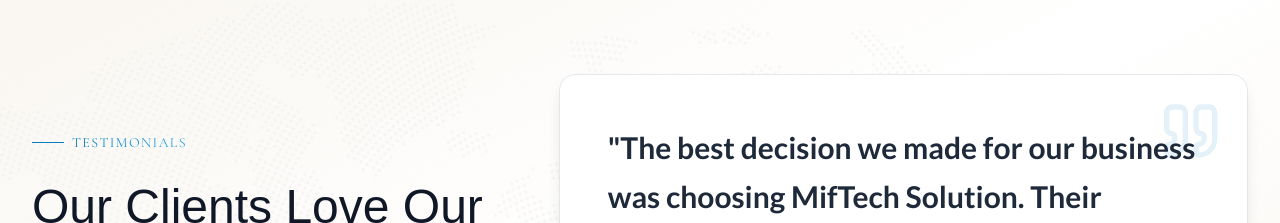
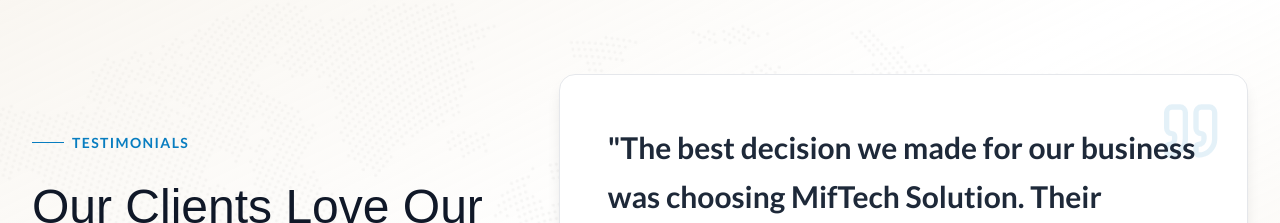
Before and after one commit to scaleoxperts/MiftechSolutions, a Next.js app: page / in a window 1280 px wide. Shown: the part 5520-5743 px from the top of the page. Built offline with nearby package versions, Linux system fonts and the light colour scheme; a web font is replaced by a local one.

Commit message:
update: testimonials font and color

```diff
--- a/components/sections/Testimonials.tsx
+++ b/components/sections/Testimonials.tsx
@@ -46,7 +46,7 @@
             <div className="space-y-6">
               <div className="flex items-center">
                 <span className="w-8 h-px bg-[#087dc0] mr-2"></span>
-                <span className={`text-sm font-bold uppercase tracking-widest ${cormorant.className}`} style={{ background: 'linear-gradient(90deg, #087dc0, #36a9e0)', WebkitBackgroundClip: 'text', color: 'transparent' }}>Testimonials</span>
+                <span className={`text-sm font-bold uppercase tracking-widest text-[#087dc0] ${lato.className}`}>Testimonials</span>
               </div>
 
               <h2 className={`text-3xl lg:text-4xl xl:text-5xl font-bold text-gray-900 leading-tight ${gotu.className}`}>
```
